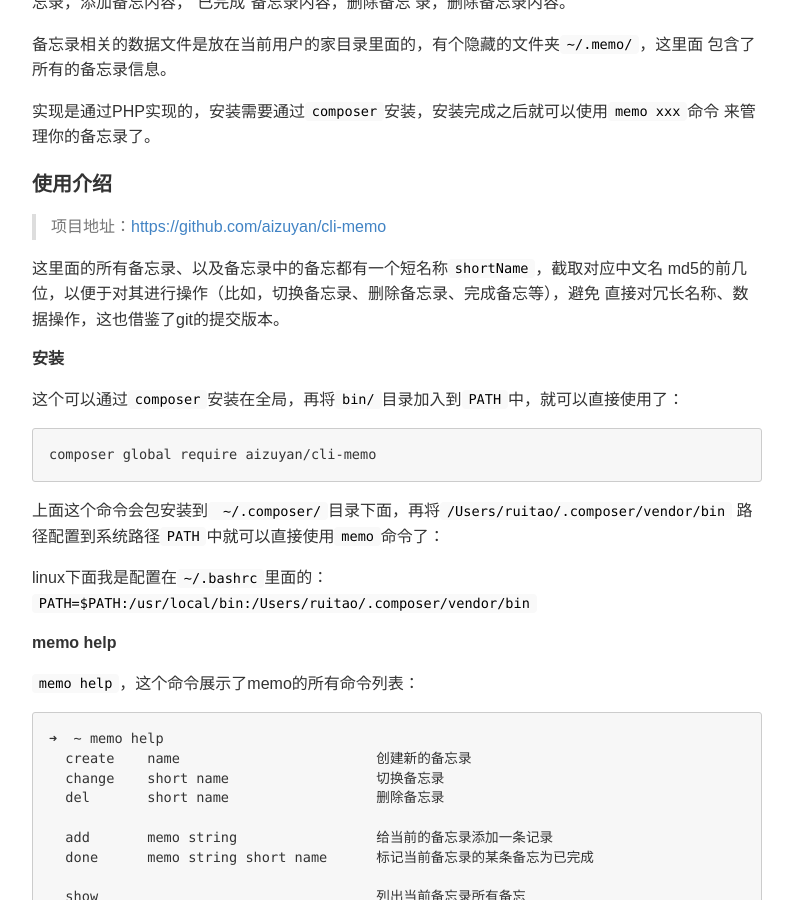
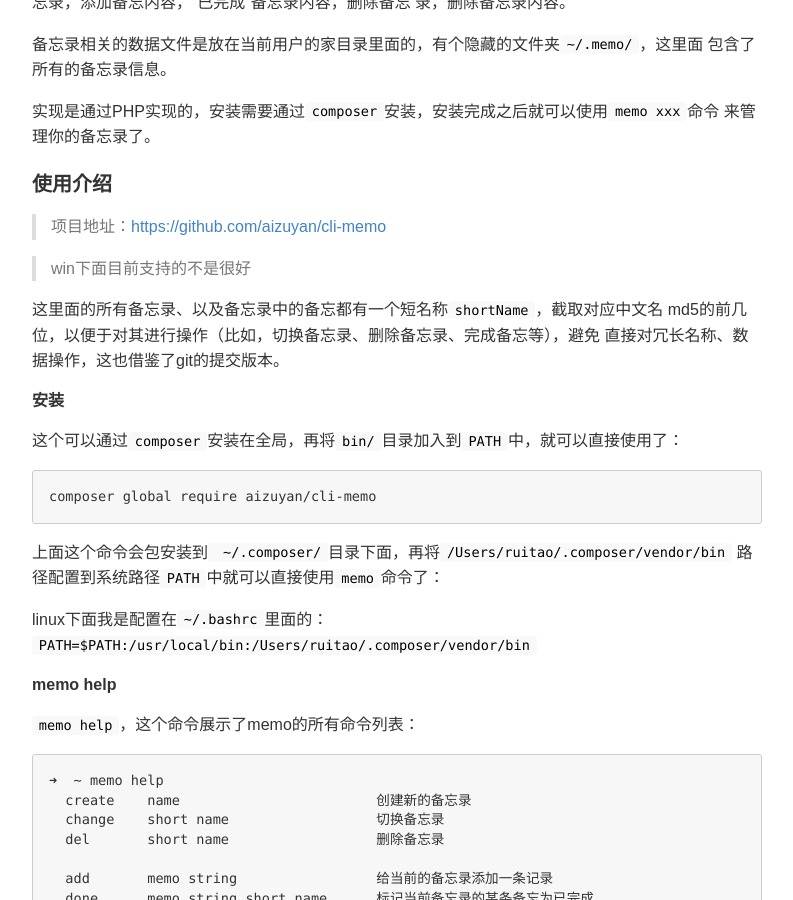
Before and after one commit to rtyan/rtyan.github.io, a Jekyll site: the page built from _posts/2017-09-03-cli-memo.md, in a window 1280 px wide and 900 px high, scrolled down 351 px. Shown: the whole window, without its empty margins (118-911 px from the left). Built offline with Jekyll 4.4.1, drawn with Linux system fonts in a browser that asks for light colours; some of the changed text lies outside the part shown.

Commit message:
Update 2017-09-03-cli-memo.md

```diff
--- a/_posts/2017-09-03-cli-memo.md
+++ b/_posts/2017-09-03-cli-memo.md
@@ -19,6 +19,8 @@
 
 #### 使用介绍
 > 项目地址：[https://github.com/aizuyan/cli-memo](https://github.com/aizuyan/cli-memo)
+
+> win下面目前支持的不是很好
 
 这里面的所有备忘录、以及备忘录中的备忘都有一个短名称`shortName`，截取对应中文名
 md5的前几位，以便于对其进行操作（比如，切换备忘录、删除备忘录、完成备忘等），避免
@@ -174,3 +176,4 @@
 #### TODO
 1. 因为短名称`shortName`使用的是md5的前几位，所以还是有一定几率重复的，这里需要解决下。
 2. 添加时间概念，新建的时候添加什么时候提醒，发送邮件。
+3. 解决win显示问题，没颜色可以显示整齐点儿。
```
